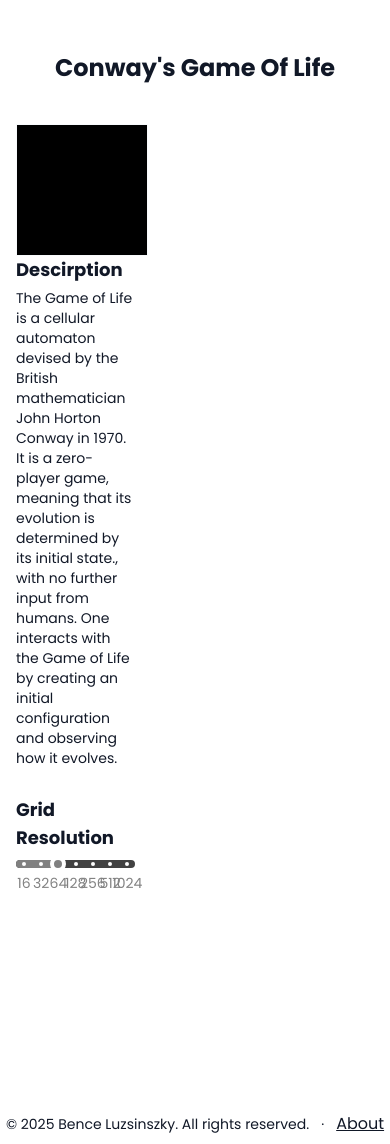
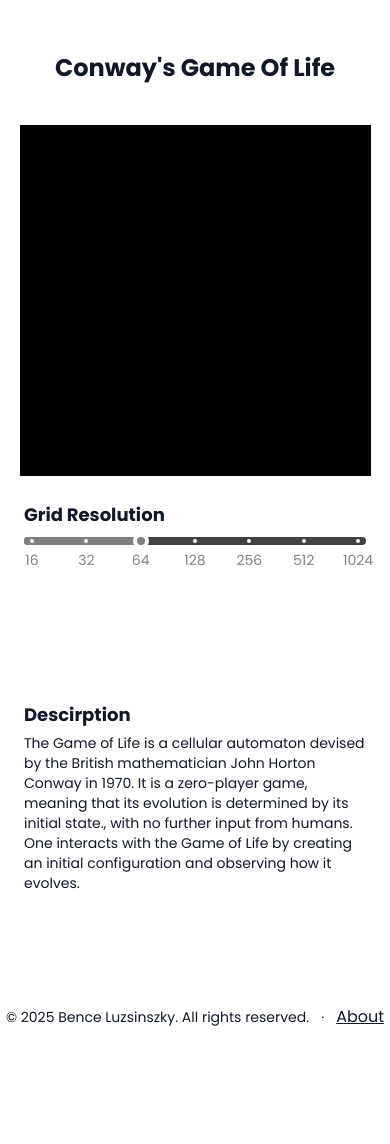
Before and after one commit to benceluzsinszky/portfolio, a React (Vite) app: page /games/game_of_life in a window 390 px wide. After the commit the page ends 1037 px from the top, so only its background shows below. Built offline with nearby package versions, Linux system fonts and the light colour scheme; no server answers.

Commit message:
style for mobile

```diff
--- a/src/pages/games/gameOfLife/GameOfLife.tsx
+++ b/src/pages/games/gameOfLife/GameOfLife.tsx
@@ -25,7 +25,13 @@ export default function GameOfLife() {
   const canvasRef = useRef<HTMLCanvasElement>(null);
   const animationFrameId = useRef<number | null>(null);
 
-  const canvasSize = Math.floor(window.innerWidth / 3);
+  let canvasSize = Math.floor(window.innerWidth / 3);
+  if (window.innerWidth < 768) {
+    canvasSize = Math.min(
+      Math.floor(window.innerHeight / 2),
+      Math.floor(window.innerWidth * 0.9)
+    );
+  }
   const pixelSize = canvasSize / resolution;
 
   const gridRef = useRef<string[][]>(
@@ -227,17 +233,20 @@ export default function GameOfLife() {
       </Helmet>
 
       <h1 className="text-center mb-10">Conway's Game Of Life</h1>
-      <div className="flex flex-col md:flex-row items-start justify-between h-full">
+      <div className="flex flex-col md:flex-row items-center md:items-start justify-between h-full mx-2">
         <canvas ref={canvasRef} className="border border-slate-50"></canvas>
-        <div className="w-1/3">
-          <h3 className="mt-0">Descirption</h3>
-          <p>
-            The Game of Life is a cellular automaton devised by the British
-            mathematician John Horton Conway in 1970. It is a zero-player game,
-            meaning that its evolution is determined by its initial state., with
-            no further input from humans. One interacts with the Game of Life by
-            creating an initial configuration and observing how it evolves.
-          </p>
+        <div className="w-full md:w-1/3">
+          <div className="hidden md:block">
+            <h3 className="mt-5 md:mt-0">Descirption</h3>
+            <p>
+              The Game of Life is a cellular automaton devised by the British
+              mathematician John Horton Conway in 1970. It is a zero-player
+              game, meaning that its evolution is determined by its initial
+              state., with no further input from humans. One interacts with the
+              Game of Life by creating an initial configuration and observing
+              how it evolves.
+            </p>
+          </div>
           <Space h="lg" />
           <h3>Grid Resolution</h3>
           <Slider
@@ -295,6 +304,17 @@ export default function GameOfLife() {
               </Button>
             </div>
           </div>
+          <div className="bloc md:hidden">
+            <h3 className="mt-5 md:mt-0">Descirption</h3>
+            <p>
+              The Game of Life is a cellular automaton devised by the British
+              mathematician John Horton Conway in 1970. It is a zero-player
+              game, meaning that its evolution is determined by its initial
+              state., with no further input from humans. One interacts with the
+              Game of Life by creating an initial configuration and observing
+              how it evolves.
+            </p>
+          </div>
         </div>
       </div>
     </div>
```
